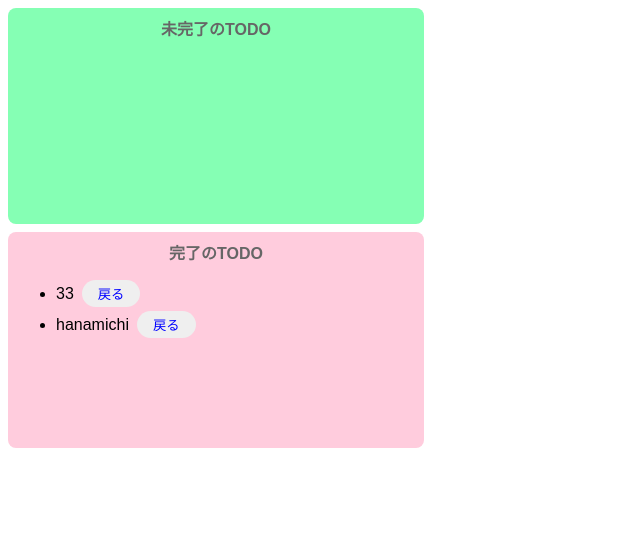
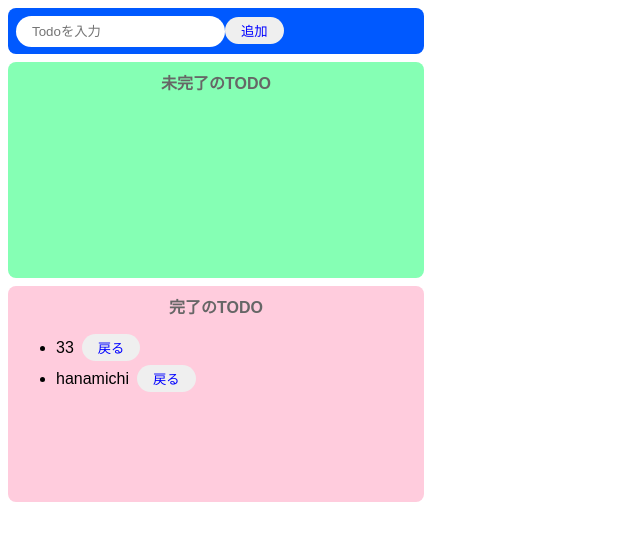
Before and after one commit to boo-standing-up/Todo_Final_React, a React (Create React App) app: page / in a window 1280 px wide. Shown: the top 540 px of the page, without its empty margins (0-640 px from the left). Built offline with nearby package versions, Linux system fonts and the light colour scheme.

Commit message:
コンポーネント化（完了以外）

```diff
--- a/src/App.jsx
+++ b/src/App.jsx
@@ -1,6 +1,7 @@
 import { useState } from "react";
 import "./styles.css";
-import { inputTodo } from "./components/inputTodo";
+import { InputTodo } from "./components/InputTodo";
+import { InconplateTodos } from "./components/InconplateTodos";
 
 export const App = () => {
   const [todoText, setTodoText] = useState("");
@@ -28,25 +29,12 @@ export const App = () => {
   };
   return (
     <>
-      <inputTodo
+      <InputTodo
         todoText={todoText}
         onChange={onChangeTodoText}
         onClick={onClickAdd}
       />
-      <div className="incomplate_aria">
-        <p className="title">未完了のTODO</p>
-        <ul>
-          {incomplateTodos.map((todo, index) => {
-            return (
-              <div key={todo} className="list_row">
-                <li>{todo}</li>
-                <button>完了</button>
-                <button onClick={() => onClickDelete(index)}>削除</button>
-              </div>
-            );
-          })}
-        </ul>
-      </div>
+      <InconplateTodos todos={incomplateTodos} onClickDelete={onClickDelete} />
       <div className="complate_aria">
         <p className="title">完了のTODO</p>
         <ul>
--- /dev/null
+++ b/src/components/InconplateTodos.jsx
@@ -0,0 +1,21 @@
+import { React } from "react";
+
+export const InconplateTodos = (props) => {
+  const { todos, onClickDelete } = props;
+  return (
+    <div className="incomplate_aria">
+      <p className="title">未完了のTODO</p>
+      <ul>
+        {todos.map((todo, index) => {
+          return (
+            <div key={todo} className="list_row">
+              <li>{todo}</li>
+              <button>完了</button>
+              <button onClick={() => onClickDelete(index)}>削除</button>
+            </div>
+          );
+        })}
+      </ul>
+    </div>
+  );
+};
--- a/src/components/inputTodo.jsx
+++ b/src/components/InputTodo.jsx
@@ -1,6 +1,6 @@
 import { React } from "react";
 
-export const inputTodo = (props) => {
+export const InputTodo = (props) => {
   const { todoText, onChange, onClick } = props;
   return (
     <div className="input_eria">
```
